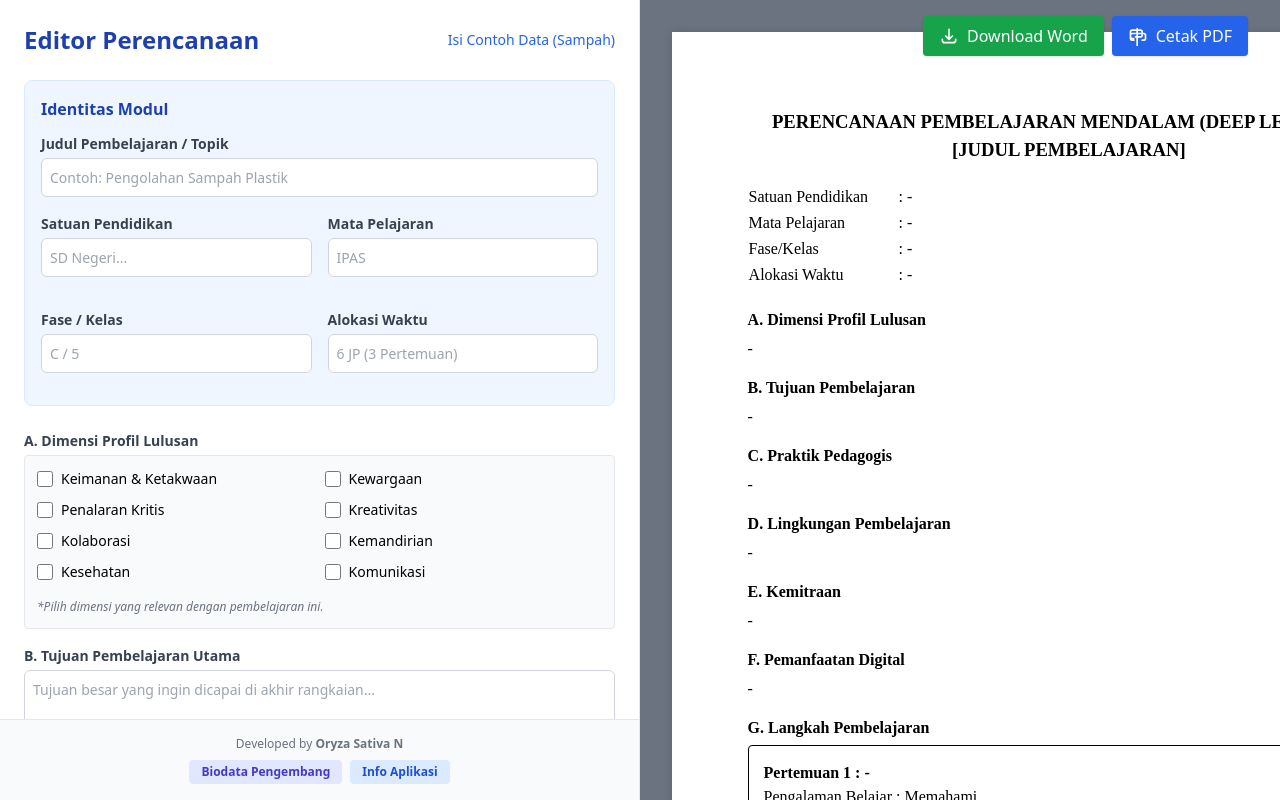
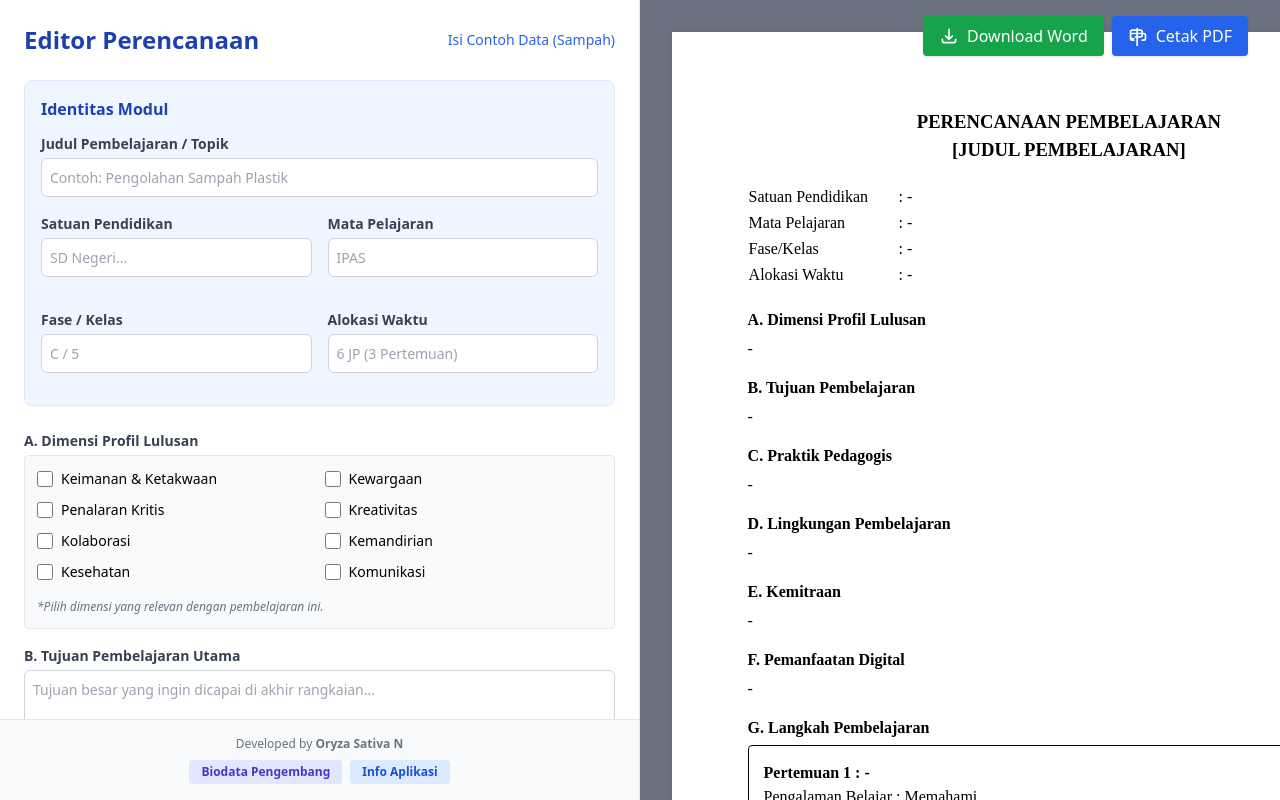
Before and after one commit to strafrechtsBoys/perencanaanpembelajaran, a plain HTML site: page index.html in a window 1280 px wide. Drawn offline with nearby package versions, Linux system fonts and the light colour scheme.

Commit message:
Update index.html

```diff
--- a/index.html
+++ b/index.html
@@ -3,7 +3,7 @@
 <head>
     <meta charset="UTF-8">
     <meta name="viewport" content="width=device-width, initial-scale=1.0">
-    <title>Perencana Pembelajaran Deep Learning SD</title>
+    <title>Perencana Pembelajaran</title>
     <script src="https://cdn.tailwindcss.com"></script>
     <style>
         /* CSS untuk Print & Export */
@@ -336,7 +336,7 @@
 
         <div id="document-preview" class="a4-paper print-area">
             <div class="doc-title">
-                PERENCANAAN PEMBELAJARAN MENDALAM (DEEP LEARNING)<br>
+                PERENCANAAN PEMBELAJARAN<br>
                 <span id="out_judul">[JUDUL PEMBELAJARAN]</span>
             </div>
 
```
